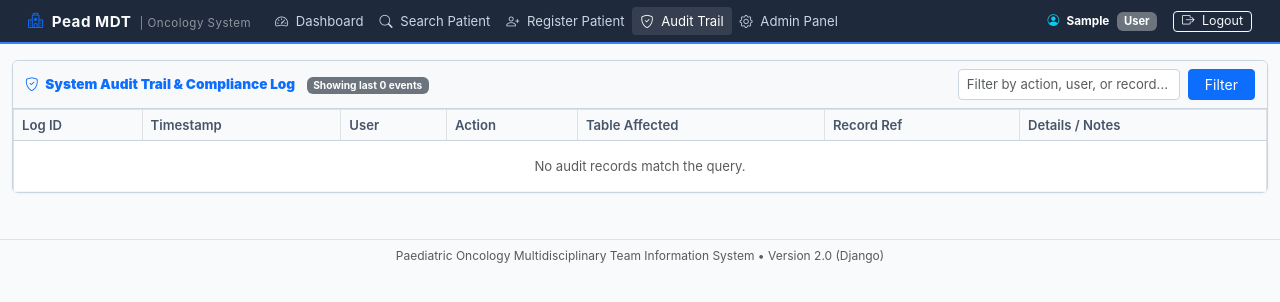
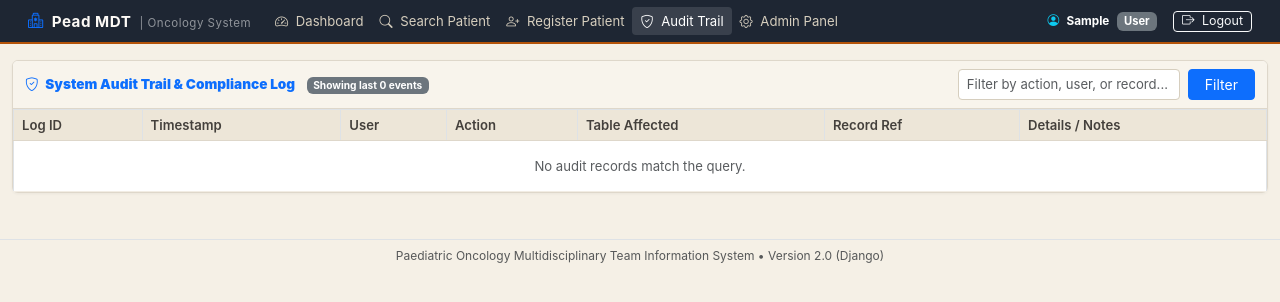
Before and after one commit to charun3v/ag_project_Pead_MDT, a Django app: page /audit-log/ in a window 1280 px wide. Shown: the top 302 px of the page. Run offline with Django 5.2, Linux system fonts and the light colour scheme; the visitor is signed in with stand-in values (Sample User, id 1); data that the repository does not hold is empty.

Commit message:
Update UI to eye-pleasing warm beige theme

```diff
--- a/static/css/compact_clinical.css
+++ b/static/css/compact_clinical.css
@@ -1,12 +1,19 @@
-/* Compact Clinical UI Stylesheet */
+/* Compact Clinical UI Stylesheet — Warm Pleasing Beige Theme */
 :root {
   --primary-color: #1e3a8a;
   --primary-hover: #172554;
   --secondary-color: #0284c7;
-  --clinical-bg: #f8fafc;
-  --card-border: #cbd5e1;
-  --text-dark: #0f172a;
-  --text-muted: #64748b;
+
+  /* Warm Eye-Pleasing Beige Palette */
+  --clinical-bg: #f5f0e6;          /* Soothing, low-strain warm beige background */
+  --card-bg: #ffffff;              /* Crisp clean card background */
+  --card-border: #ded7ca;          /* Soft warm border */
+  --header-bg: #ebe4d5;            /* Gentle warm cream header */
+  --row-hover: #fbf8f2;            /* Subtle warm hover */
+  --section-bg: #f8f4ec;           /* Warm field grouping background */
+
+  --text-dark: #1c1917;            /* Deep warm charcoal for readability */
+  --text-muted: #78716c;           /* Warm muted slate */
   --font-base: -apple-system, BlinkMacSystemFont, "Segoe UI", Roboto, "Helvetica Neue", Arial, sans-serif;
 }
 
@@ -20,42 +27,42 @@ body {
 
 /* Compact Navbar */
 .navbar-clinical {
-  background-color: #1e293b;
-  border-bottom: 2px solid #3b82f6;
+  background-color: #1e2633;
+  border-bottom: 2px solid #b45309; /* Warm amber accent */
   padding: 0.35rem 1rem;
 }
 .navbar-clinical .navbar-brand {
   font-size: 0.95rem;
   font-weight: 700;
   letter-spacing: 0.5px;
-  color: #f8fafc !important;
+  color: #fdfaf6 !important;
 }
 .navbar-clinical .nav-link {
   font-size: 0.82rem;
-  color: #cbd5e1 !important;
+  color: #d6cebe !important;
   padding: 0.3rem 0.6rem;
   border-radius: 4px;
 }
 .navbar-clinical .nav-link:hover, .navbar-clinical .nav-link.active {
   color: #ffffff !important;
-  background-color: rgba(255, 255, 255, 0.1);
+  background-color: rgba(255, 255, 255, 0.12);
 }
 
 /* Compact Cards */
 .card-clinical {
-  background: #ffffff;
+  background: var(--card-bg);
   border: 1px solid var(--card-border);
   border-radius: 6px;
-  box-shadow: 0 1px 3px rgba(0,0,0,0.04);
+  box-shadow: 0 1px 3px rgba(44, 39, 32, 0.05);
   margin-bottom: 0.85rem;
 }
 .card-clinical .card-header {
-  background-color: #f1f5f9;
+  background-color: var(--header-bg);
   border-bottom: 1px solid var(--card-border);
   padding: 0.4rem 0.75rem;
   font-size: 0.85rem;
   font-weight: 600;
-  color: #1e293b;
+  color: #292524;
   display: flex;
   align-items: center;
   justify-content: space-between;
@@ -70,38 +77,46 @@ body {
   margin-bottom: 0;
 }
 .table-compact th {
-  background-color: #f8fafc;
-  color: #475569;
+  background-color: #ede6d8;
+  color: #44403c;
   font-weight: 600;
   padding: 0.35rem 0.5rem;
-  border-bottom: 1px solid #cbd5e1;
+  border-bottom: 1px solid var(--card-border);
   white-space: nowrap;
 }
 .table-compact td {
   padding: 0.35rem 0.5rem;
   vertical-align: middle;
-  border-bottom: 1px solid #f1f5f9;
+  border-bottom: 1px solid #f2ede4;
 }
 .table-compact tbody tr:hover {
-  background-color: #f8fafc;
+  background-color: var(--row-hover);
 }
 
-/* Compact Forms */
+/* Warm Form Inputs & Groupings */
+.bg-light {
+  background-color: var(--section-bg) !important;
+}
+.border {
+  border-color: var(--card-border) !important;
+}
 .form-label-compact {
   font-size: 0.78rem;
   font-weight: 600;
-  color: #334155;
+  color: #44403c;
   margin-bottom: 0.15rem;
 }
 .form-control-sm, .form-select-sm {
   font-size: 0.82rem;
   padding: 0.25rem 0.5rem;
   border-radius: 4px;
-  border-color: #cbd5e1;
+  border-color: #d6cebe;
+  background-color: #ffffff;
 }
 .form-control-sm:focus, .form-select-sm:focus {
-  border-color: #3b82f6;
-  box-shadow: 0 0 0 2px rgba(59, 130, 246, 0.15);
+  border-color: #0284c7;
+  box-shadow: 0 0 0 2px rgba(2, 132, 199, 0.18);
+  background-color: #ffffff;
 }
 
 /* Status Badges */
@@ -134,11 +149,12 @@ body {
 
 /* Patient Banner */
 .patient-banner {
-  background: linear-gradient(90deg, #1e3a8a, #2563eb);
+  background: linear-gradient(90deg, #1e293b, #2b394e);
   color: #ffffff;
   padding: 0.6rem 1rem;
   border-radius: 6px;
   margin-bottom: 0.85rem;
+  border: 1px solid #334155;
 }
 .patient-banner h5 {
   font-size: 1.05rem;
@@ -160,6 +176,7 @@ body {
   display: flex;
   align-items: center;
   justify-content: space-between;
+  box-shadow: 0 1px 2px rgba(0,0,0,0.03);
 }
 .metric-tile .metric-num {
   font-size: 1.35rem;
@@ -169,34 +186,34 @@ body {
 }
 .metric-tile .metric-label {
   font-size: 0.75rem;
-  color: #64748b;
+  color: #78716c;
   text-transform: uppercase;
   font-weight: 600;
 }
 
 /* Investigation Tabs */
 .nav-tabs-clinical {
-  border-bottom: 2px solid #e2e8f0;
+  border-bottom: 2px solid var(--card-border);
   margin-bottom: 0.6rem;
 }
 .nav-tabs-clinical .nav-link {
   font-size: 0.82rem;
   font-weight: 600;
-  color: #64748b;
+  color: #78716c;
   padding: 0.35rem 0.85rem;
   border: none;
   border-bottom: 2px solid transparent;
 }
 .nav-tabs-clinical .nav-link.active {
-  color: #2563eb;
-  border-bottom: 2px solid #2563eb;
+  color: #0369a1;
+  border-bottom: 2px solid #0369a1;
   background: transparent;
 }
 
 /* Report Print Rules */
 @media print {
   body {
-    background-color: #ffffff;
+    background-color: #ffffff !important;
     font-size: 9pt;
     color: #000000;
   }
```
